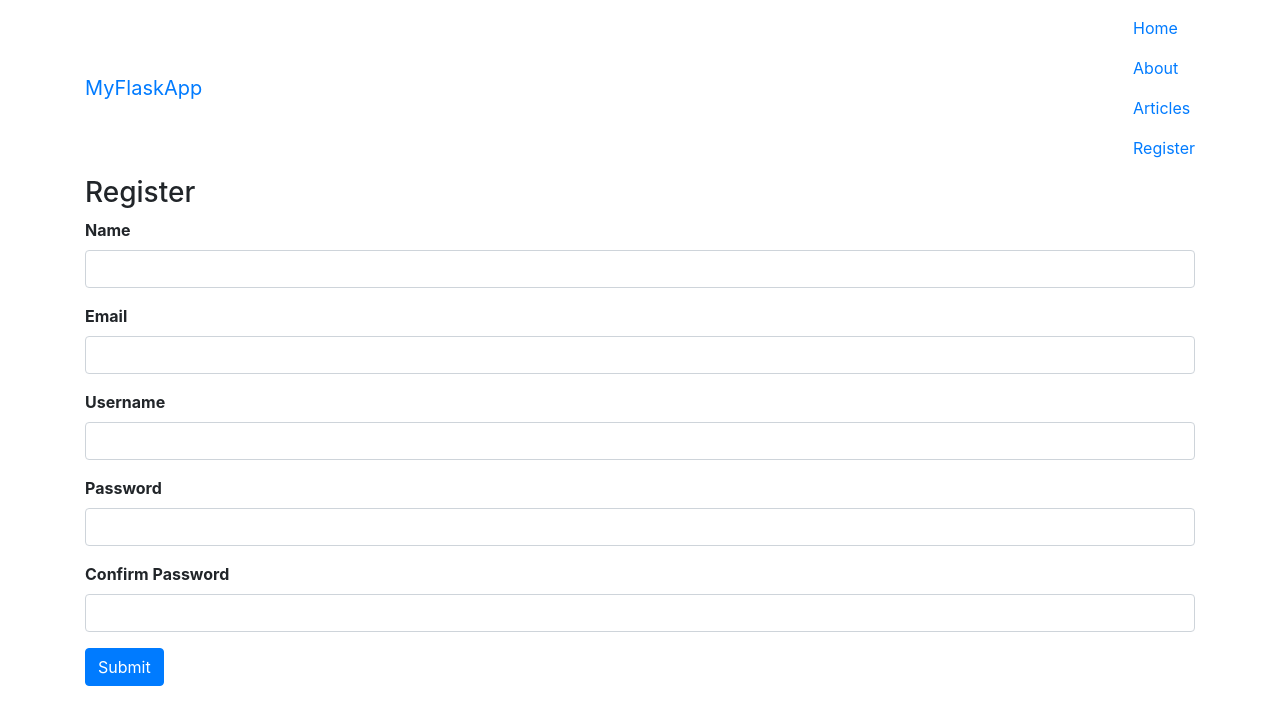
After one commit to prikulkarni/myflaskapp, a Flask app: page /register in a window 1280 px wide. The commit adds this page. Shown: the top 725 px of the page. Run offline with Flask 2, Linux system fonts and the light colour scheme; some libraries are stand-ins or nearby versions.

Commit message:
part 2 completed

```diff
--- a/app.py
+++ b/app.py
@@ -1,9 +1,33 @@
-from flask import Flask, render_template
+from flask import Flask, render_template, flash, redirect, url_for, request, session, logging
 from data import Articles
+from flask_sqlalchemy import SQLAlchemy
+from wtforms import Form, StringField, TextAreaField, PasswordField, validators
+from passlib.hash import sha256_crypt
 
 app = Flask(__name__)
+app.config['SQLALCHEMY_DATABASE_URI'] = 'postgresql+psycopg2://postgres:linux123@localhost/testdb'
+app.config['SQLALCHEMY_TRACK_MODIFICATIONS'] = False
+app.config['SECRET_KEY'] = 'change'
+db = SQLAlchemy(app)
+Articles = Articles()
 
-Articles = Articles()
+class User(db.Model):
+    __tablename__ = "users"
+    id = db.Column(db.Integer, primary_key=True)
+    name = db.Column(db.String, nullable=False)
+    email = db.Column(db.String, nullable=False, unique=True)
+    username = db.Column(db.String, nullable=False, unique=True)
+    password = db.Column(db.String, nullable=False)
+
+    def __init__(self, name, email, username, password):
+        self.name =  name
+        self.email = email
+        self.username = username
+        self.password = password
+
+    def __repr__(self):
+        return '<id {}>'.format(self.id)
+
 
 @app.route('/')
 def index():
@@ -21,5 +45,39 @@ def articles():
 def article(id):
     return render_template('article.html', id=id)
 
+class RegisterForm(Form):
+    name = StringField('Name', [validators.Length(min=1, max=50)])
+    email = StringField('Email', [validators.Length(min=6, max=50)])
+    username = StringField('Username', [validators.Length(min=4, max=25)])
+    password = PasswordField('Password', [
+    validators.DataRequired(),
+    validators.EqualTo('confirm', message='Passwords do not match')
+    ])
+    confirm = PasswordField('Confirm Password')
+
+@app.route('/register', methods=['GET', 'POST'])
+def register():
+    form = RegisterForm(request.form)
+    if request.method == 'POST' and form.validate():
+        name = form.name.data
+        email = form.email.data
+        username = form.username.data
+        password = sha256_crypt.encrypt(str(form.password.data))
+        rec = User(name, email, username, password)
+        db.session.add(rec)
+        db.session.commit()
+
+        flash('Registered', 'success' )
+        return redirect(url_for('index'))
+    return render_template('register.html', form=form)
+
+@app.route('/login', methods=['GET', 'POST'])
+def login():
+    if request.method == 'POST':
+        username = request.form['username']
+        password_candidate = request.form['password']
+
+    return render_template('login.html')
+
 if __name__ == '__main__':
     app.run(debug=True)
--- /dev/null
+++ b/templates/includes/_formhelpers.html
@@ -0,0 +1,12 @@
+{% macro render_field(field) %}
+  <dt>{{ field.label }}
+  <dd>{{ field(**kwargs)|safe }}
+  {% if field.errors %}
+    <ul class=errors>
+    {% for error in field.errors %}
+      <li>{{ error }}</li>
+    {% endfor %}
+    </ul>
+  {% endif %}
+  </dd>
+{% endmacro %}
--- /dev/null
+++ b/templates/includes/_messages.html
@@ -0,0 +1,7 @@
+{% with messages = get_flashed_messages(with_categories=true) %}
+  {% if messages %}
+    {% for category, message in messages %}
+      <div class="alert alert-{{ category }}">{{ message }}</div>
+    {% endfor %}
+  {% endif %}
+{% endwith %}
--- a/templates/includes/_navbar.html
+++ b/templates/includes/_navbar.html
@@ -15,6 +15,9 @@
           <li>
             <a class="nav-link" href="/articles">Articles</a>
           </li>
+          <li>
+            <a class="nav-link" href="/register">Register</a>
+          </li>
         </ul>
       </div>
     </div>
--- a/templates/layout.html
+++ b/templates/layout.html
@@ -8,6 +8,7 @@
   <body>
     {% include 'includes/_navbar.html' %}
     <div class="container">
+      {% include 'includes/_messages.html' %}
       {% block body %}{% endblock %}
     </div>
     <script src="https://stackpath.bootstrapcdn.com/bootstrap/4.1.3/js/bootstrap.min.js"></script>
--- /dev/null
+++ b/templates/register.html
@@ -0,0 +1,24 @@
+{% extends 'layout.html' %}
+
+{% block body %}
+<h3> Register </h3>
+{% from "includes/_formhelpers.html" import render_field %}
+<form method = "POST" action ="">
+  <div class = "form-group">
+    {{render_field(form.name, class_="form-control")}}
+  </div>
+  <div class = "form-group">
+    {{render_field(form.email, class_="form-control")}}
+  </div>
+  <div class = "form-group">
+    {{render_field(form.username, class_="form-control")}}
+  </div>
+  <div class = "form-group">
+    {{render_field(form.password, class_="form-control")}}
+  </div>
+  <div class = "form-group">
+    {{render_field(form.confirm, class_="form-control")}}
+  </div>
+  <p><input type="submit" class="btn btn-primary" value="Submit"> </p>
+</form>
+{% endblock %}
```
